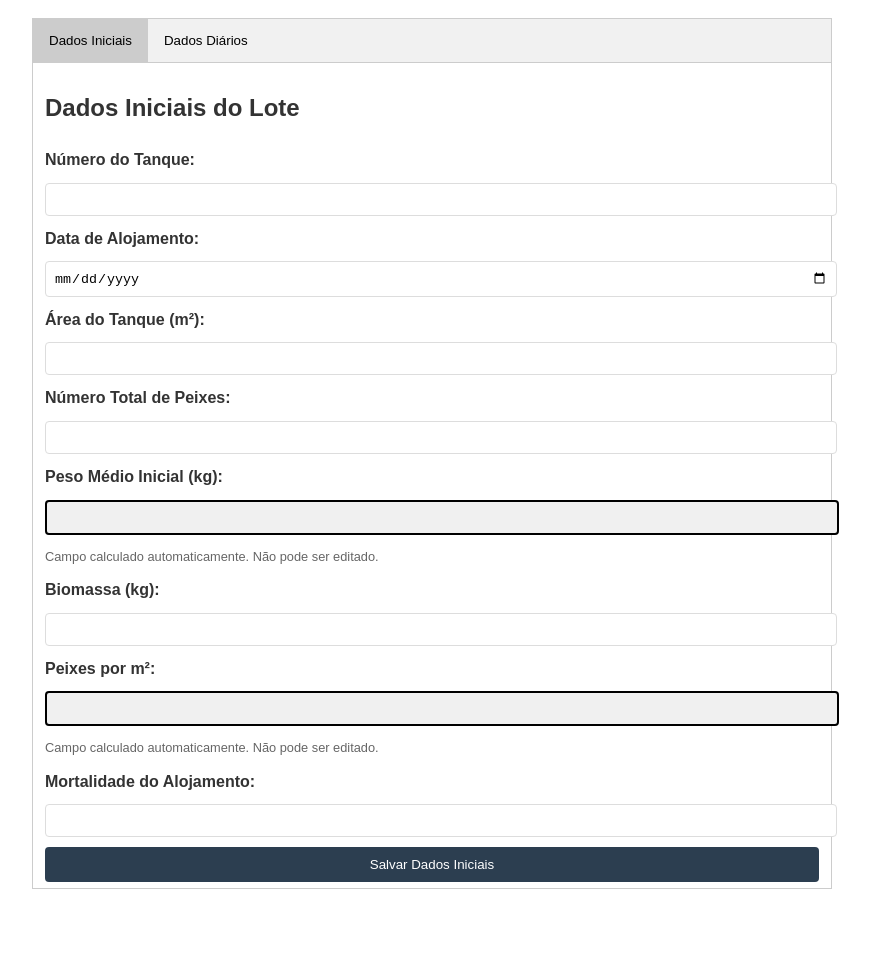
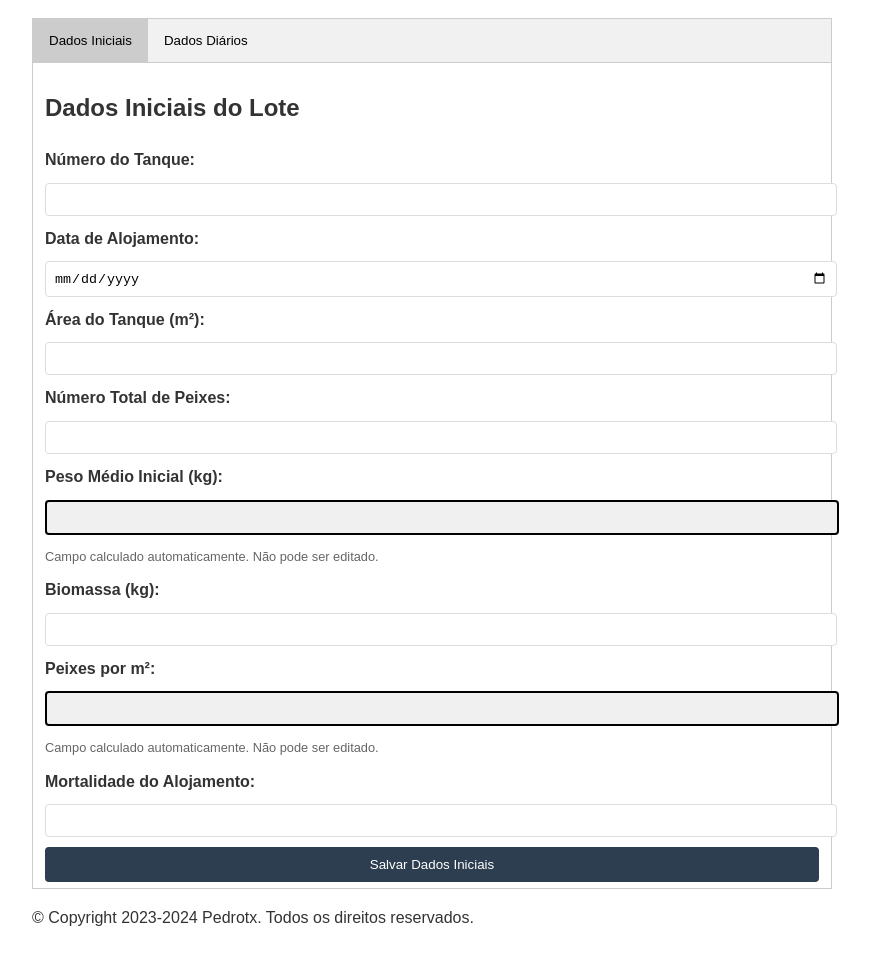
Before and after one commit to xpedrotx/pedrotxdev, a plain HTML site: page biometria.html in a window 1280 px wide. Shown: the part 96-1060 px from the top of the page, without its empty margins (208-1078 px from the left). Before the commit the page ends 1005 px from the top, so only its background shows below. Drawn offline with Linux system fonts and the light colour scheme.

Commit message:
terceiro commit

```diff
--- a/biometria.html
+++ b/biometria.html
@@ -3,7 +3,8 @@
 <head>
     <meta charset="UTF-8">
     <meta name="viewport" content="width=device-width, initial-scale=1.0">
-    <title>Sistema de Biometria de Peixes</title>
+    <title>Pedrotx Biometria</title>
+    <link rel="icon" href="images/logo.png" type="image/png">
     <style>
         body {
             font-family: Arial, sans-serif;
@@ -247,5 +248,8 @@
             alert("Dados diários salvos com sucesso!");
         });
     </script>
+    <footer>
+        <p>&copy; Copyright 2023-2024 Pedrotx. Todos os direitos reservados.</p>
+    </footer>
 </body>
 </html>
```
